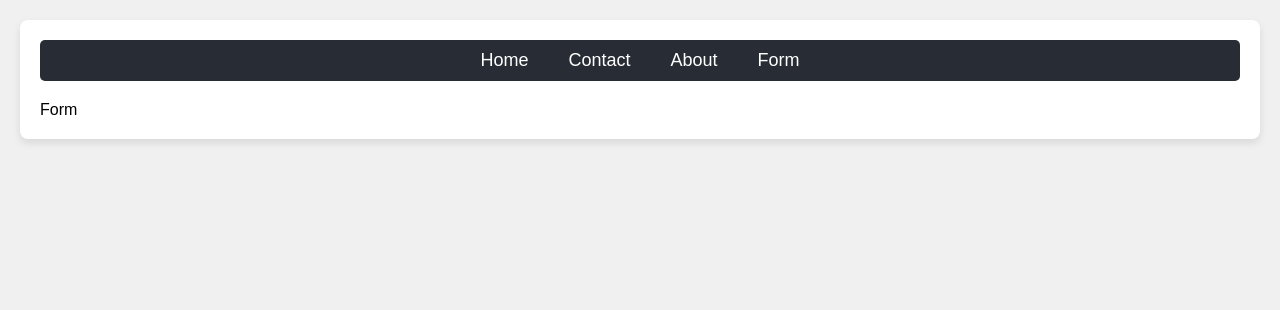
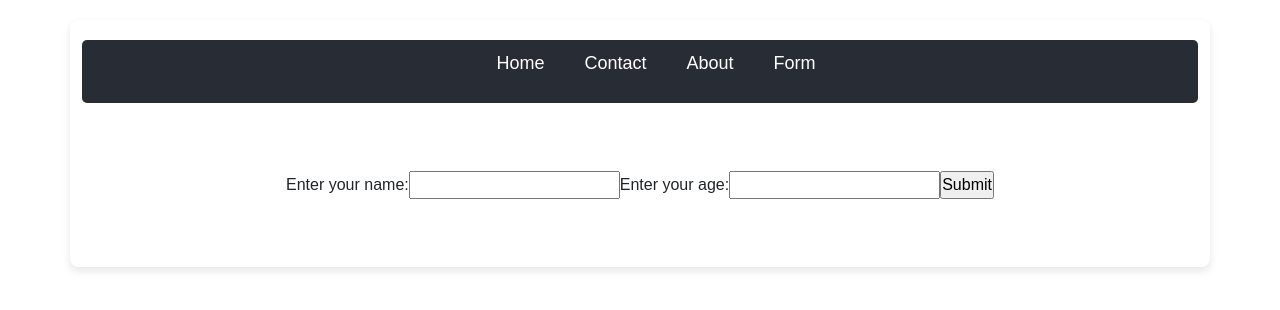
Before and after one commit to Vinay-Id/React-Apps, a React (Create React App) app in the folder routing-app/: page /form in a window 1280 px wide. Shown: the top 310 px of the page. Built offline with nearby package versions, Linux system fonts and the light colour scheme.

Commit message:
added form component

```diff
--- a/routing-app/package.json
+++ b/routing-app/package.json
@@ -6,6 +6,7 @@
     "@testing-library/jest-dom": "^5.17.0",
     "@testing-library/react": "^13.4.0",
     "@testing-library/user-event": "^13.5.0",
+    "bootstrap": "^5.3.3",
     "react": "^18.3.1",
     "react-dom": "^18.3.1",
     "react-router-dom": "^6.28.0",
--- a/routing-app/src/App.jsx
+++ b/routing-app/src/App.jsx
@@ -1,4 +1,5 @@
 import "./App.css";
+import 'bootstrap/dist/css/bootstrap.min.css';
 import { BrowserRouter, Routes, Route, Link } from "react-router-dom";
 import Home from "./Home";
 import Contact from "./Contact";
--- a/routing-app/src/Form.jsx
+++ b/routing-app/src/Form.jsx
@@ -1,9 +1,152 @@
-import React from 'react'
+import React from "react";
+import { useState } from "react";
+const Form = () => {
+  const [input, setInput] = useState({});
+  function handleChange(event) {
+    const name=event.target.name
+    const value=event.target.value
+    setInput(values=>({...values,[name]:value}))
+  }
+  function handleSubmit(event) {
+    event.preventDefault();
+    console.log('===========>',input);
 
-const Form = () => {
+  }
   return (
-    <div>Form</div>
-  )
-}
+    <div className="container-fluid py-5">
+      <form onSubmit={handleSubmit} className="d-flex justify-content-center align-items-center">
+        <label>
+          Enter your name:
+          <input
+            type="text"
+            name="username"
+            value={input.username || ""}
+            onChange={handleChange}
+          />
+        </label>
 
-export default Form
+        <label>
+          Enter your age:
+          <input
+            type="number"
+            name="age"
+            value={input.age || ""}
+            onChange={handleChange}
+          ></input>
+        </label>
+    {/* <button type="submit">submit</button> */}
+        <input type="submit" />
+      </form>
+    </div>
+  );
+};
+
+export default Form;
+
+
+
+
+
+
+
+
+
+
+// import React, { useState } from "react";
+// import axios from "axios";
+
+// const Form = () => {
+//   // Initialize the input state with default values for each field
+//   const [input, setInput] = useState({
+//     username: "",
+//     age: ""
+//   });
+
+//   // Loading, error, and success states
+//   const [loading, setLoading] = useState(false);
+//   const [error, setError] = useState(null);
+//   const [success, setSuccess] = useState(false);
+
+//   // Handle form input changes
+//   const handleChange = (event) => {
+//     const { name, value } = event.target;
+//     setInput((prevState) => ({
+//       ...prevState,
+//       [name]: value,
+//     }));
+//   };
+
+//   // Handle form submission
+//   const handleSubmit = async (event) => {
+//     event.preventDefault();
+
+//     // Set loading state
+//     setLoading(true);
+//     setError(null);
+//     setSuccess(false);
+
+//     try {
+//       // Send POST request to API (replace with your actual API endpoint)
+//       const response = await axios.post("https://example.com/api/submit", input);
+
+//       // If request is successful, handle the success
+//       setSuccess(true);
+//       setInput({ username: "", age: "" });  // Reset form
+
+//     } catch (error) {
+//       // If there is an error, set the error state
+//       setError(error.response ? error.response.data.message : error.message);
+//     } finally {
+//       // Set loading state to false
+//       setLoading(false);
+//     }
+//   };
+
+//   return (
+//     <div className="container-fluid py-5">
+//       <form onSubmit={handleSubmit} className="d-flex flex-column align-items-center">
+//         <div>
+//           <label>
+//             Enter your name:
+//             <input
+//               type="text"
+//               name="username"
+//               value={input.username}
+//               onChange={handleChange}
+//               required
+//             />
+//           </label>
+//         </div>
+
+//         <div>
+//           <label>
+//             Enter your age:
+//             <input
+//               type="number"
+//               name="age"
+//               value={input.age}
+//               onChange={handleChange}
+//               required
+//             />
+//           </label>
+//         </div>
+
+//         {/* Display loading state */}
+//         {loading && <p>Submitting...</p>}
+
+//         {/* Display error message */}
+//         {error && <p style={{ color: "red" }}>Error: {error}</p>}
+
+//         {/* Display success message */}
+//         {success && <p style={{ color: "green" }}>Form submitted successfully!</p>}
+
+//         {/* Submit button */}
+//         <button type="submit" className="btn btn-primary mt-3" disabled={loading}>
+//           Submit
+//         </button>
+//       </form>
+//     </div>
+//   );
+// };
+
+// export default Form;
```
Also changed, not shown: 1 other file (tests, documents, lock files or other folders).
